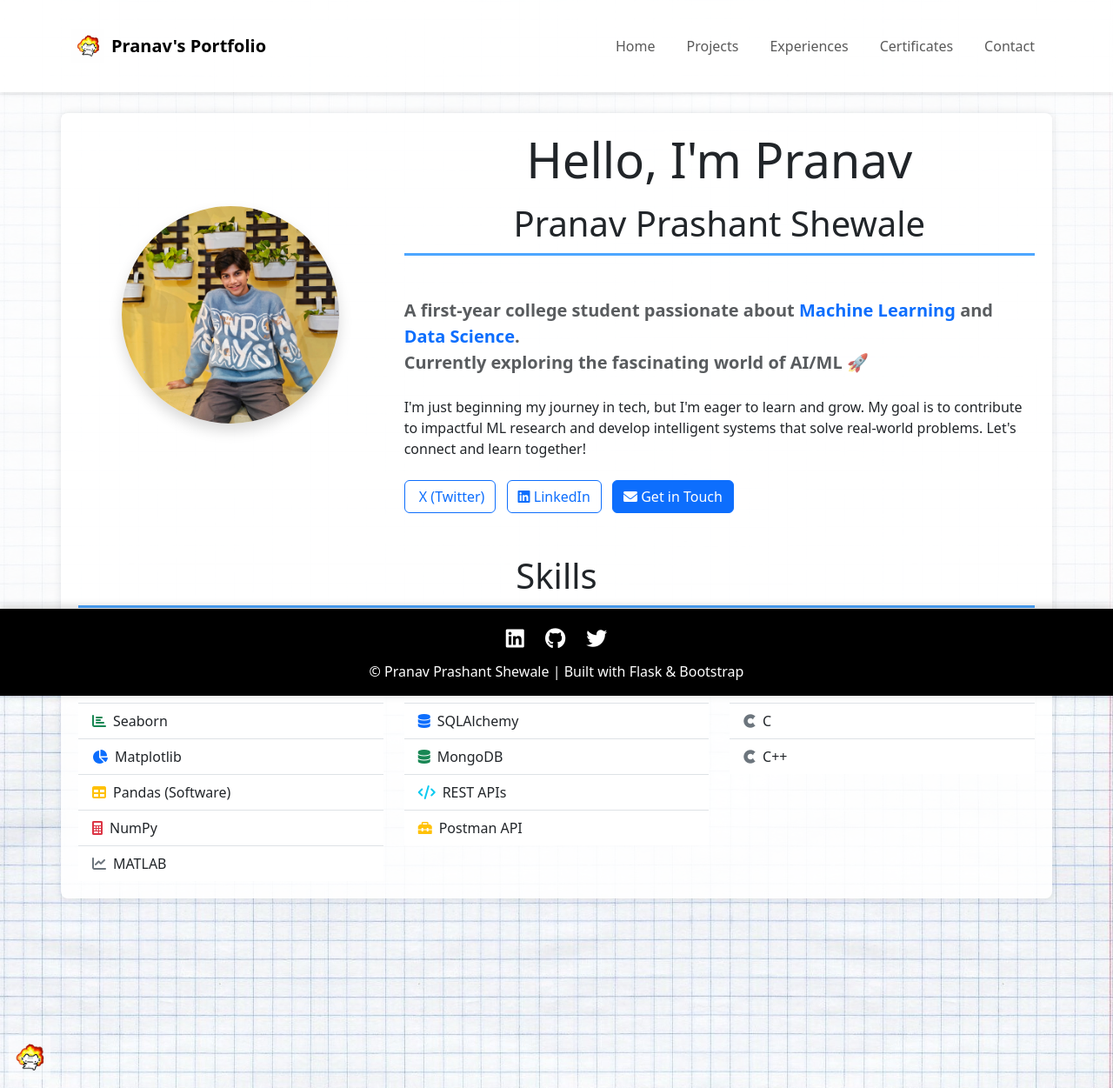
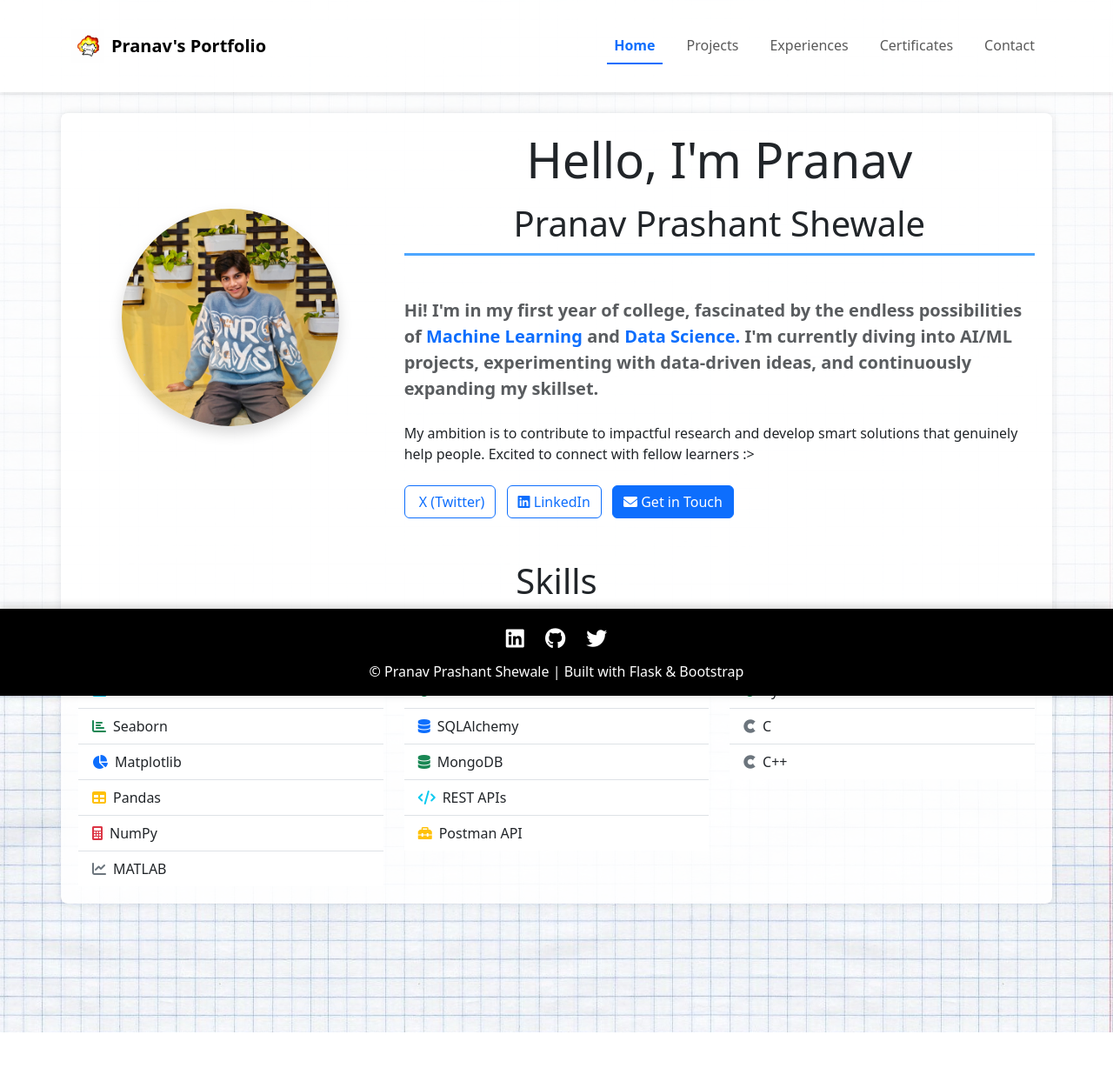
Before and after one commit to prabhuuuuuuu/portfolio-website, a Flask app: page / in a window 1280 px wide. Shown: the whole page at 87% size. After the commit the page ends 1187 px from the top, so only its background shows below. Run offline with Flask 3, Linux system fonts and the light colour scheme.

Commit message:
Minor changes in navbar

```diff
--- a/app.py
+++ b/app.py
@@ -1,10 +1,10 @@
-from flask import Flask, render_template, url_for # type: ignore
+from flask import Flask, render_template, url_for, Request # type: ignore
 
 app = Flask(__name__)
 app.config['TEMPLATES_AUTO_RELOAD'] = True
 
 @app.route("/")
-def home():
+def index():
     return render_template("index.html")
 
 @app.route("/projects")
@@ -135,3 +135,7 @@ def contact():
 
 if __name__ == "__main__":
     app.run(debug=True)
+
+
+def handler(request: Request):
+    return app(request)
--- a/templates/base.html
+++ b/templates/base.html
@@ -2,6 +2,7 @@
 <html lang="en">
     <head>
         <meta charset="UTF-8">
+        <link rel="icon" href="{{ url_for('static', filename='img/favicon.ico') }}" type="image/x-icon">
         <link rel="stylesheet" href="https://cdnjs.cloudflare.com/ajax/libs/font-awesome/6.0.0-beta3/css/all.min.css">
         <meta name="viewport" content="width=device-width, initial-scale=1.0">
         <title>Pranav's Portfolio</title>
@@ -79,13 +80,20 @@
                 background-color: rgba(255, 255, 255, 0.9) !important;
                 box-shadow: 0 2px 5px rgba(0, 0, 0, 0.1);
             }
+
+            /* New styles for active navigation item */
+            .nav-link.active {
+                font-weight: bold;
+                color: #0d6efd !important;
+                border-bottom: 2px solid #0d6efd;
+            }
         </style>
     </head>
 
     <body>
         <nav class="navbar navbar-expand-lg navbar-light bg-light">
             <div class="container">
-                <a class="navbar-brand d-flex align-items-center" href="{{ url_for('home') }}">
+                <a class="navbar-brand d-flex align-items-center" href="{{ url_for('index') }}">
                     <img
                         src="{{ url_for('static', filename='img/logo.png') }}"
                         alt="My Logo"
@@ -100,11 +108,21 @@
                 </button>
                 <div class="collapse navbar-collapse" id="navbarNav">
                     <ul class="navbar-nav ms-auto">
-                        <li class="nav-item"><a class="nav-link" href="{{ url_for('home') }}">Home</a></li>
-                        <li class="nav-item"><a class="nav-link" href="{{ url_for('projects') }}">Projects</a></li>
-                        <li class="nav-item"><a class="nav-link" href="{{ url_for('experiences') }}">Experiences</a></li>
-                        <li class="nav-item"><a class="nav-link" href="{{ url_for('certificates') }}">Certificates</a></li>
-                        <li class="nav-item"><a class="nav-link" href="{{ url_for('contact') }}">Contact</a></li>
+                        <li class="nav-item">
+                            <a class="nav-link {{ 'active' if request.endpoint == 'index' else '' }}" href="{{ url_for('index') }}">Home</a>
+                        </li>
+                        <li class="nav-item">
+                            <a class="nav-link {{ 'active' if request.endpoint == 'projects' else '' }}" href="{{ url_for('projects') }}">Projects</a>
+                        </li>
+                        <li class="nav-item">
+                            <a class="nav-link {{ 'active' if request.endpoint == 'experiences' else '' }}" href="{{ url_for('experiences') }}">Experiences</a>
+                        </li>
+                        <li class="nav-item">
+                            <a class="nav-link {{ 'active' if request.endpoint == 'certificates' else '' }}" href="{{ url_for('certificates') }}">Certificates</a>
+                        </li>
+                        <li class="nav-item">
+                            <a class="nav-link {{ 'active' if request.endpoint == 'contact' else '' }}" href="{{ url_for('contact') }}">Contact</a>
+                        </li>
                     </ul>
                 </div>
             </div>
@@ -127,11 +145,4 @@
 
         <script src="https://cdn.jsdelivr.net/npm/bootstrap@5.3.0/dist/js/bootstrap.bundle.min.js"></script>
     </body>
-
-    <header>
-        <a href="{{ url_for('index') }}">
-          <img src="{{ url_for('static', filename='img/logo.png') }}" alt="Pranav's Logo" style="height: 50px;">
-        </a>
-      </header>
-
 </html>
--- a/templates/index.html
+++ b/templates/index.html
@@ -13,11 +13,10 @@
         <h2 class="display-6 text-center mt-3 mb-5">Pranav Prashant Shewale</h2>
 
         <p class="lead fw-bold text-muted mb-4">
-            A first-year college student passionate about <span class="text-primary">Machine Learning</span> and <span class="text-primary">Data Science</span>.<br>
-            Currently exploring the fascinating world of AI/ML 🚀
+            Hi! I'm in my first year of college, fascinated by the endless possibilities of <span class="text-primary">Machine Learning</span> and <span class="text-primary">Data Science.</span> I'm currently diving into AI/ML projects, experimenting with data-driven ideas, and continuously expanding my skillset.
         </p>
         <p class="mb-4">
-            I'm just beginning my journey in tech, but I'm eager to learn and grow. My goal is to contribute to impactful ML research and develop intelligent systems that solve real-world problems. Let's connect and learn together!
+            My ambition is to contribute to impactful research and develop smart solutions that genuinely help people. Excited to connect with fellow learners :>
         </p>
         <a href="https://twitter.com/pra_bhuu" target="_blank" class="btn btn-outline-primary me-2">
             <i class="fab fa-x-twitter"></i> X (Twitter)
@@ -46,7 +45,7 @@
             <li class="list-group-item"><i class="fas fa-chart-line me-2 text-info"></i>Data Science</li>
             <li class="list-group-item"><i class="fas fa-chart-bar me-2 text-success"></i>Seaborn</li>
             <li class="list-group-item"><i class="fas fa-chart-pie me-2 text-primary"></i>Matplotlib</li>
-            <li class="list-group-item"><i class="fas fa-table me-2 text-warning"></i>Pandas (Software)</li>
+            <li class="list-group-item"><i class="fas fa-table me-2 text-warning"></i>Pandas</li>
             <li class="list-group-item"><i class="fas fa-calculator me-2 text-danger"></i>NumPy</li>
             <li class="list-group-item"><i class="fas fa-chart-line me-2 text-secondary"></i>MATLAB</li>
         </ul>
```
Also changed, not shown: vercel.json.
